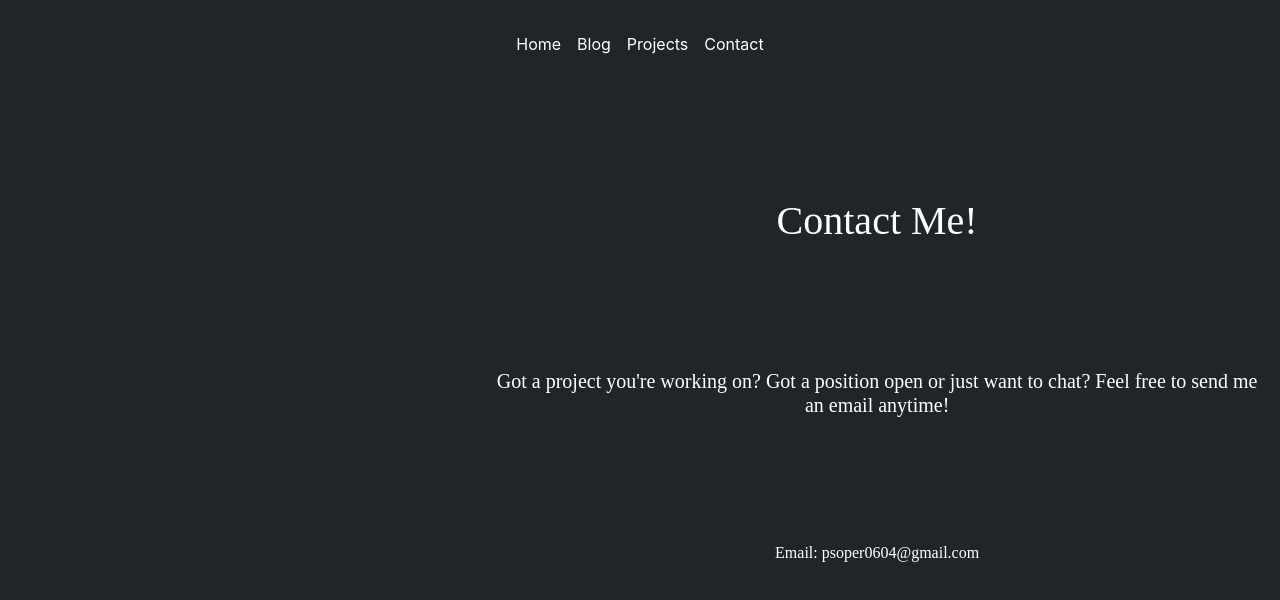
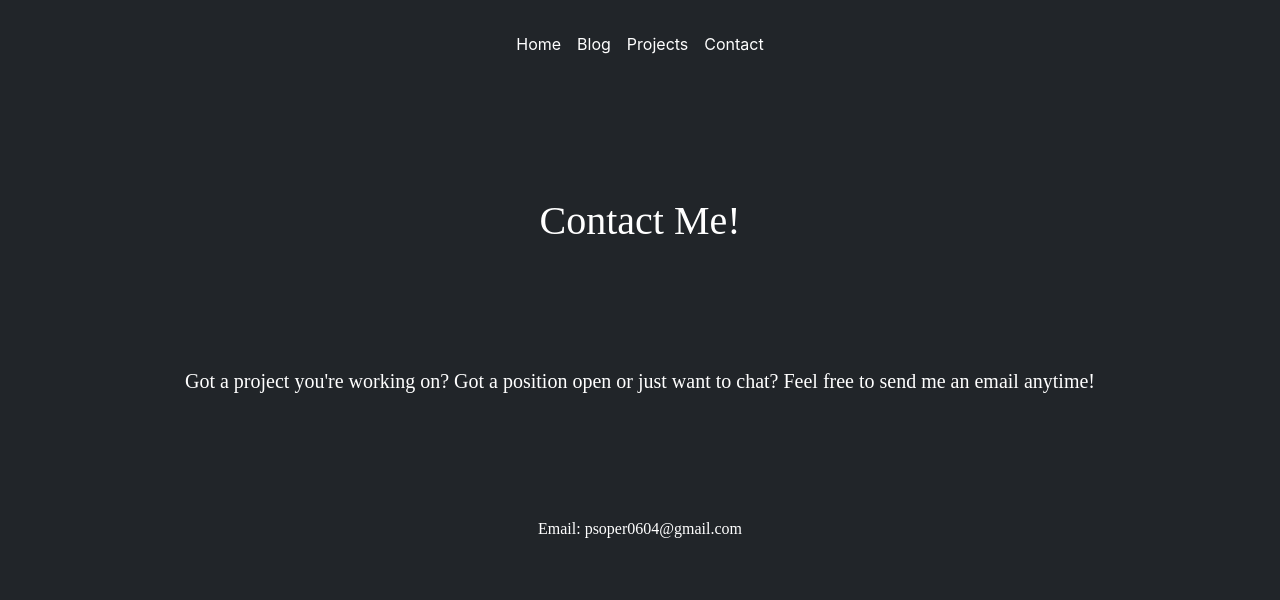
Before and after one commit to psoper1/psoper1.github.io, a React (Create React App) app in the folder app/: page /#/contact in a window 1280 px wide. Shown: the top 600 px of the page. Built offline with nearby package versions, Linux system fonts and the light colour scheme; the HTML template or start-up script is replaced by a standard one; a web font is replaced by a local one.

Commit message:
updated weather app

```diff
--- a/app/src/App.css
+++ b/app/src/App.css
@@ -8,7 +8,6 @@
 }
 
 #contact {
-  margin-left: 38%;
   margin-top: 8%;
 }
 
--- a/app/src/Components/Contact.js
+++ b/app/src/Components/Contact.js
@@ -4,7 +4,7 @@ function Contact() {
     return (
         <>
         <NavBar />
-        <div id="contact"className="align-items-center">
+        <div id="contact"className="text-center align-items-center">
         <h1 id="about" className="text-center">Contact Me!</h1>
         <h5 id="about" className="text-center">Got a project you're working on? Got a position open or just want to chat? Feel free to send me an email anytime!</h5>
         <p id="about" className="text-center">Email: psoper0604@gmail.com</p>
--- a/app/src/Components/ProjectsCode.js
+++ b/app/src/Components/ProjectsCode.js
@@ -1,5 +1,5 @@
 import TicTacToeScreenshot from "../Pictures/TicTacToeScreenshot.jpg"
-import WeatherAppScreenshot from "../Pictures/WeatherAppScreenshot.jpg";
+import WeatherAppScreenshot from "../Pictures/react-weather-app-screenshot.png";
 import MindReaderScreenshot from "../Pictures/MindReaderScreenshot.jpg";
 import RestaurantMenuScreenshot from "../Pictures/RestaurantMenuScreenshot.jpg";
 import PythonSqlHeroesScreenshot from "../Pictures/PythonSqlHeroesScreenshot.jpg";
@@ -43,7 +43,7 @@ function ProjectsCode() {
                     Tech Stack: Javascript, (Some) CSS
                     </Card.Text>
                     <div className="mt-auto text-center">
-                    <a href="https://psoper1.github.io/WeatherApp/" className="btn btn-primary btn-projects">Take me to the Project!</a>
+                    <a href="https://psoper1.github.io/WeatherApp_With_React/" className="btn btn-primary btn-projects">Take me to the Project!</a>
                     </div>
                 </Card.Body>
             </Card>
```
Also changed, not shown: app/src/Pictures/react-weather-app-screenshot.png (added).
